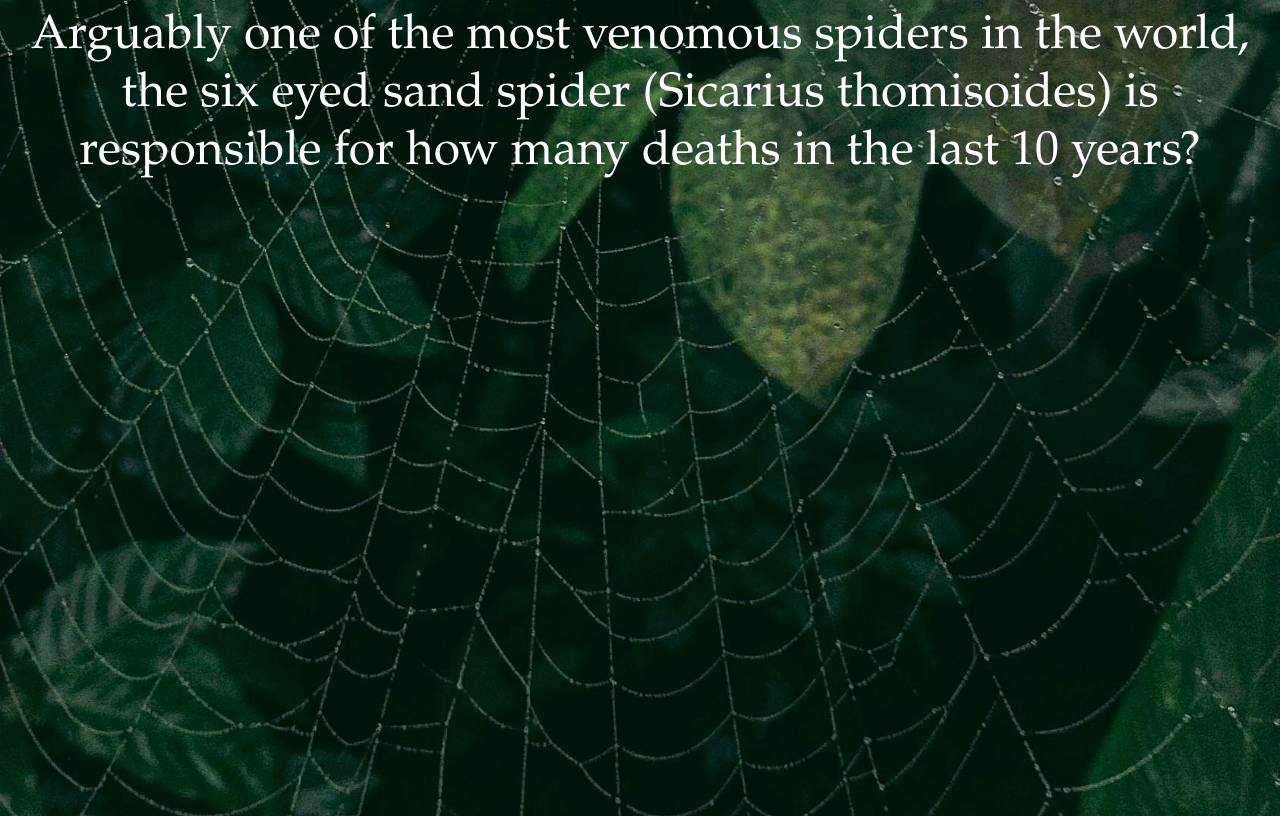
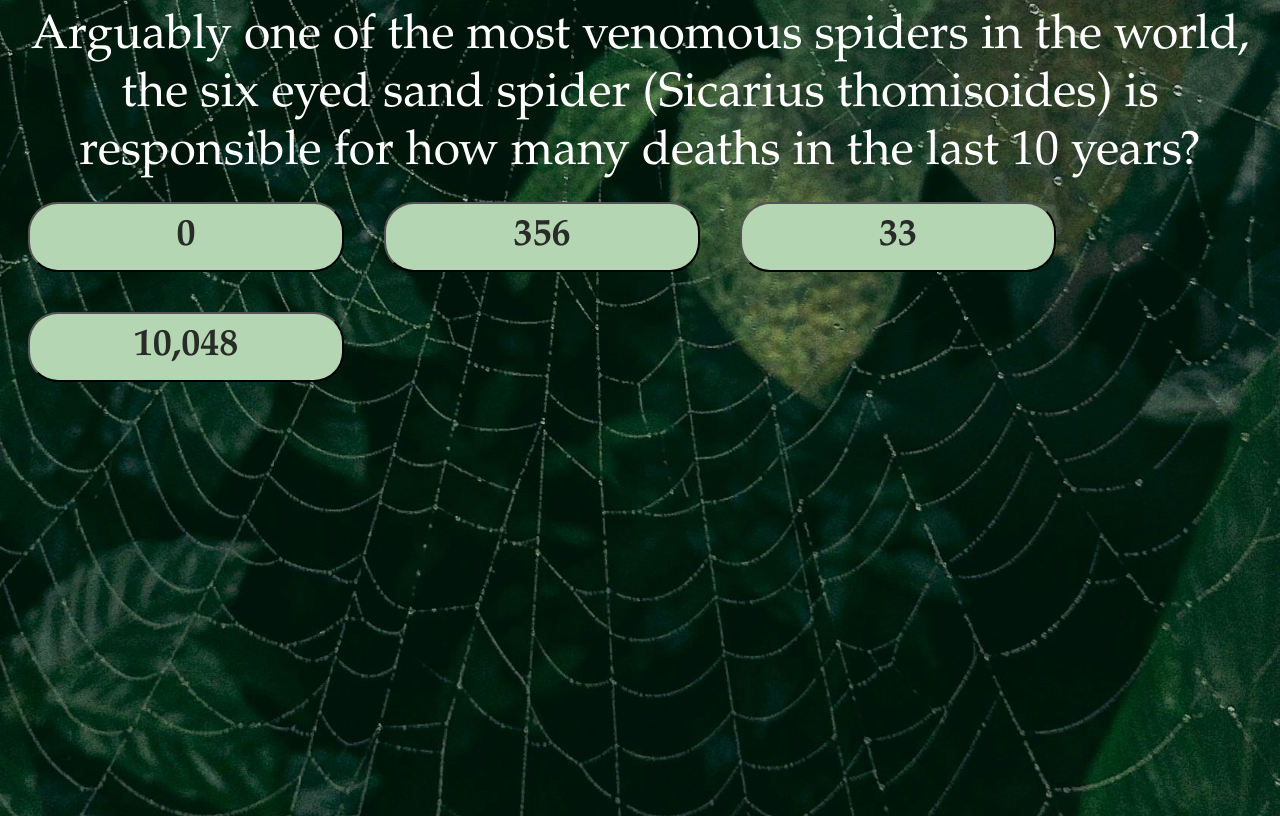
Before and after one commit to Fae-coded/SpiderQuiz, a plain HTML site: page questions.html in a window 1280 px wide. Drawn offline with Linux system fonts and the light colour scheme.

Commit message:
Add answers to question display

```diff
--- a/assets/css/style.css
+++ b/assets/css/style.css
@@ -64,6 +64,20 @@ button:hover {
 
 }*/
 
+.answer-button {
+    background-color: #B5D6B2;
+    color: #282B28;
+    font-size: 38px;
+    font-family: Palatino, "Palatino Linotype", "Palatino LT STD", "Book Antiqua", Georgia, serif;
+    display: inline-block;
+    justify-content: center;
+    margin: 20px 20px;
+    padding: 10px 25px;
+    border-radius: 30px;
+    width: 25%;
+    /*buttons need centring on page*/
+}
+
 #sapphire {
     width: 20%;
     display: block;
--- a/assets/js/script.js
+++ b/assets/js/script.js
@@ -1,4 +1,6 @@
 const questionHeader = document.getElementById("questionHeader");
+const answerButtons = document.getElementById("answerButtons");
+const explanationText = document.getElementById("explanationText");
 
 let questions = [
     {question:"Which of these is NOT a type of spider?",
@@ -38,6 +40,21 @@ let questions = [
 }
 ]
 
-let randomQuestion = Math.floor(Math.random() * questions.length);
+let randomQuestion = questions[Math.floor(Math.random() * questions.length)];
 
-questionHeader.innerText = questions[randomQuestion].question;
+questionHeader.innerText = randomQuestion.question;
+answerButtons.innerHTML = '';
+explanationText.innerText = '';
+
+randomQuestion.answers.forEach(answer => {
+    const button = document.createElement("button");
+    button.textContent = answer;
+    button.classList.add("answer-button")
+    answerButtons.appendChild(button);
+})
+
+/* when answer button is clicked shows explanation. Implement checking if answer is correct first
+
+button.addEventListener("click", () => {
+        explanationText.innerText = randomQuestion.explanation;
+    });*/
--- a/questions.html
+++ b/questions.html
@@ -12,9 +12,9 @@
         <h1 id="questionHeader"></h1>
     </div>
 
-    <div id="answer"></div>
+    <div id="answerButtons"></div>
 
-    <div id="explanation"></div>
+    <div id="explanationText"></div>
 
      <script src="assets\js\script.js"></script>
   </body>
```
